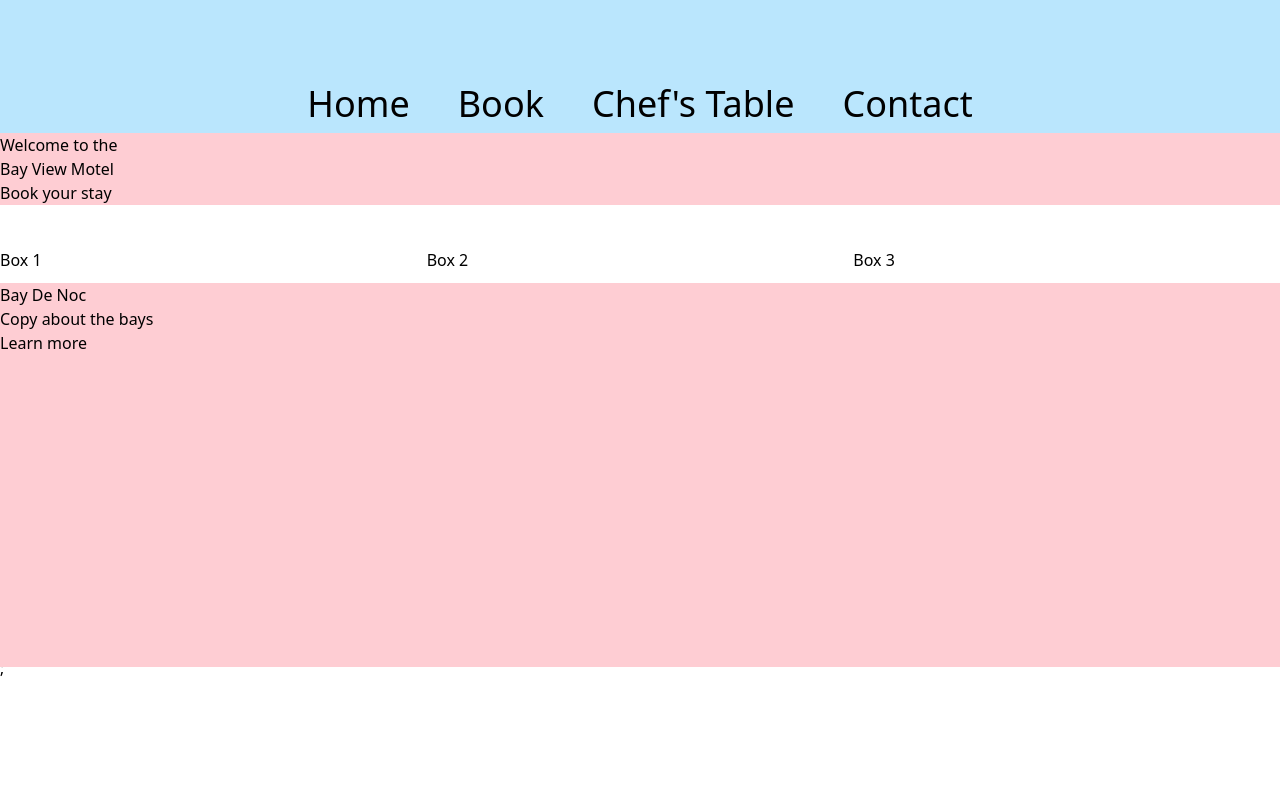
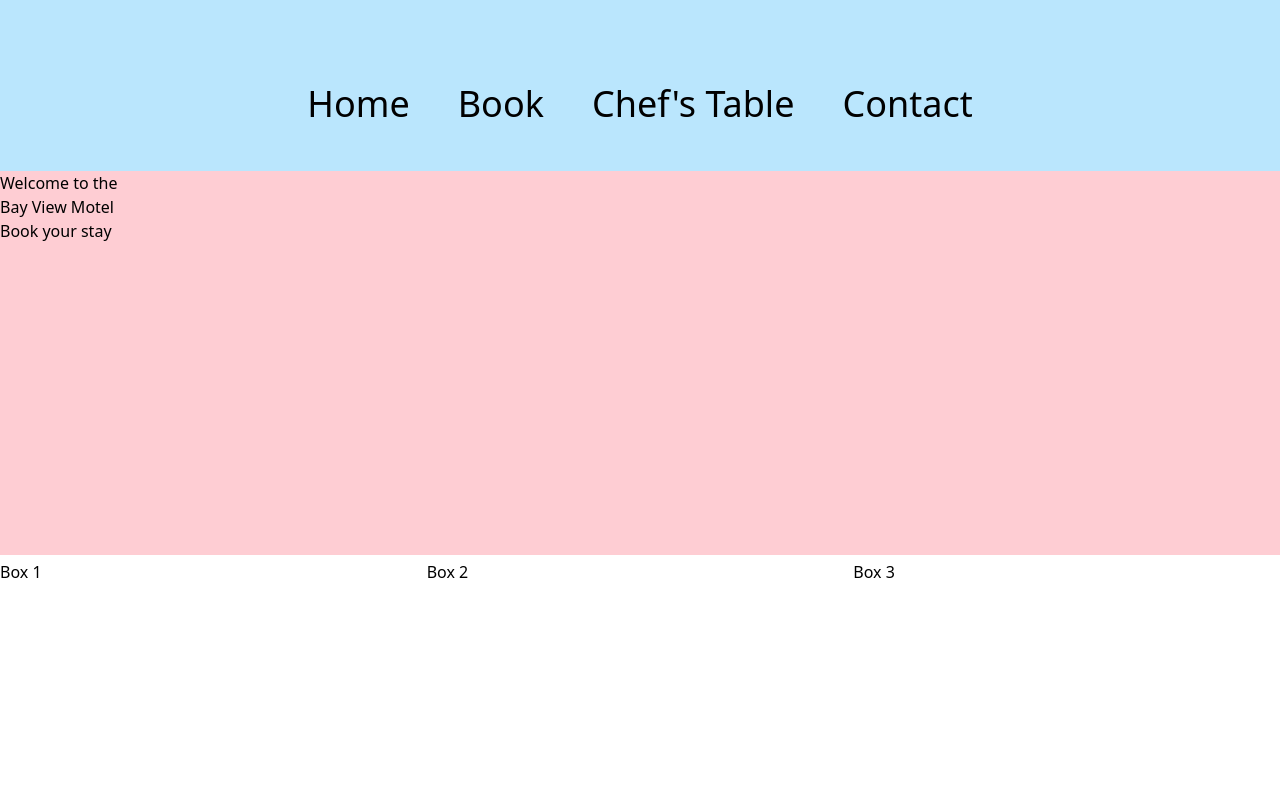
Before and after one commit to lee14k/bayview-motel, a Next.js app: page / in a window 1280 px wide. Shown: the top 800 px of the page. Built offline with nearby package versions, Linux system fonts and the light colour scheme.

Commit message:
i worked on some stuff and just never git'd it

```diff
--- a/components/BayDeNox.jsx
+++ b/components/BayDeNox.jsx
@@ -1,7 +1,7 @@
 import { Parallax } from "react-scroll-parallax";
 export default function BayDeNox() {
   return (
-    <Parallax speed={10}>
+    <Parallax speed={50}>
       <div className="bg-rose-200 h-96">
      <h1>Bay De Noc</h1>
      <p>Copy about the bays</p>
--- a/components/HomeHead.jsx
+++ b/components/HomeHead.jsx
@@ -2,7 +2,7 @@ import { Parallax } from "react-scroll-parallax";
 export default function HomeHead() {
   return (
     <Parallax speed={10}>
-      <div className="bg-rose-200 ">
+      <div className="bg-rose-200 h-96 ">
         <h2>Welcome to the</h2>
         <h1>Bay View Motel</h1>
         <button>Book your stay</button>
--- a/pages/_app.js
+++ b/pages/_app.js
@@ -1,6 +1,9 @@
 import "@/styles/globals.css";
 import { ParallaxProvider } from "react-scroll-parallax";
+import { supabase } from '../supabaseClient';
+
 export default function App({ Component, pageProps }) {
+
   return (
   <ParallaxProvider>
   <Component {...pageProps} />;
```
